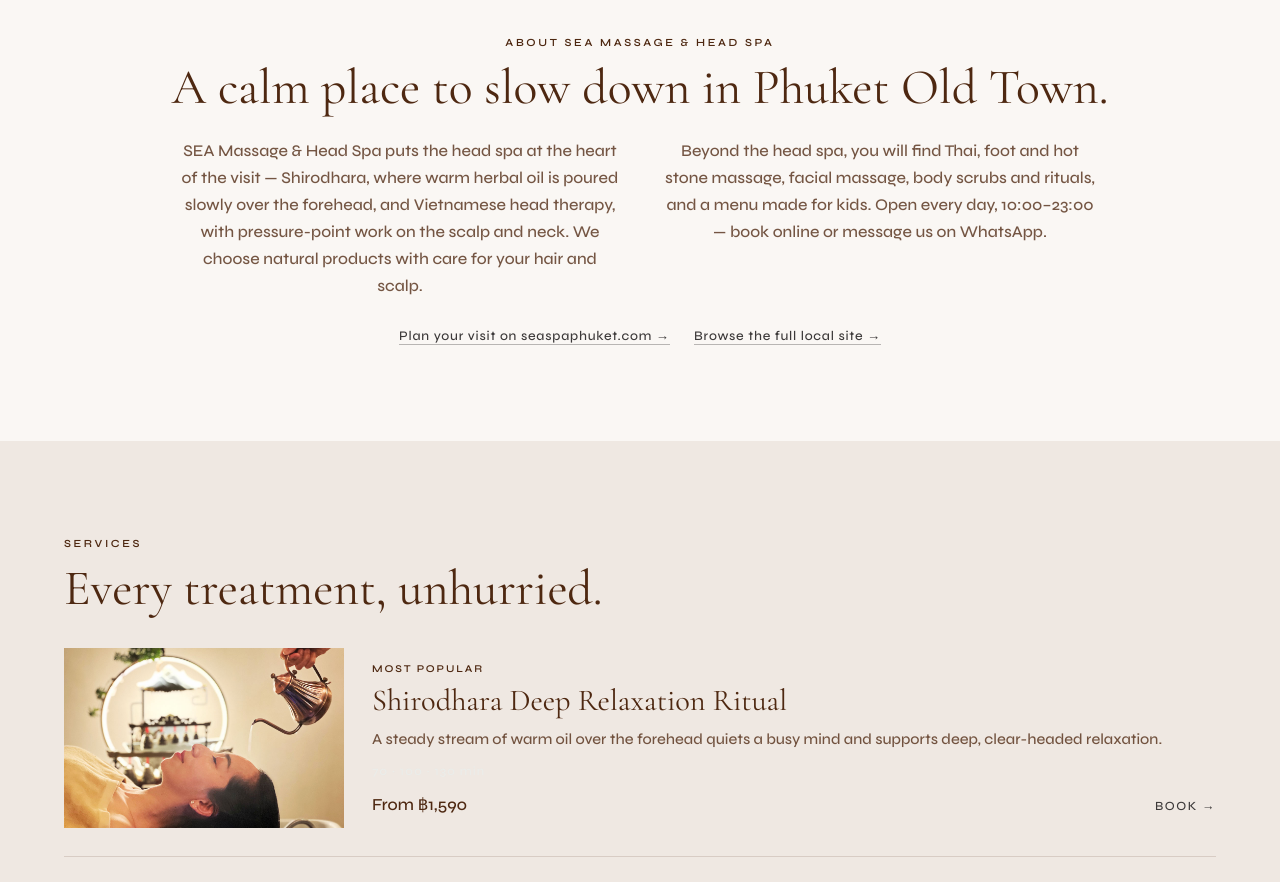
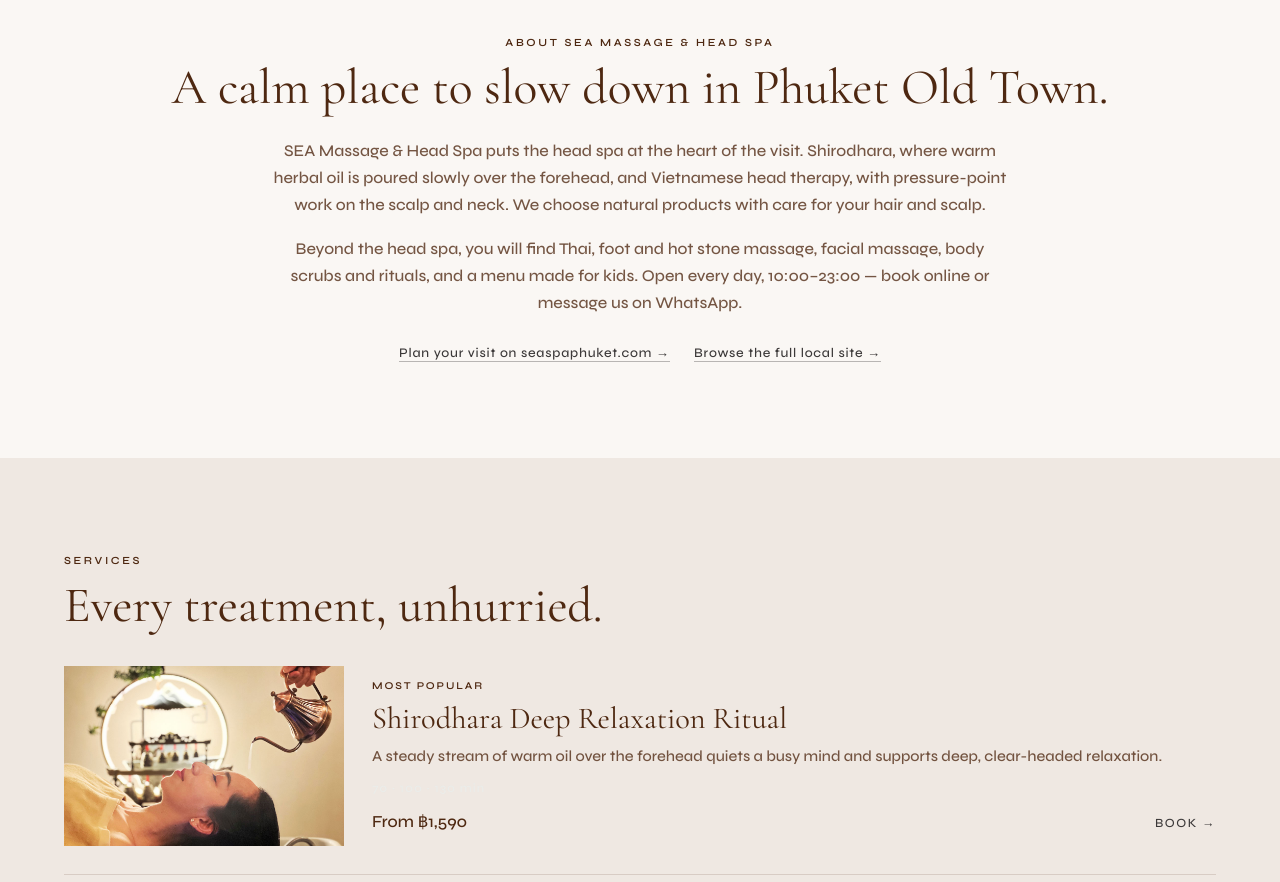
Before and after one commit to Thekpiplus/seaspa-massage, a plain HTML site: page index.html in a window 1280 px wide. Shown: the part 860-1742 px from the top of the page. Drawn offline with nearby package versions, Linux system fonts and the light colour scheme.

Commit message:
Deploy web from d115ae2c05480d89841c91cb376dbf56bb613e8d

```diff
--- a/index.html
+++ b/index.html
@@ -8,7 +8,7 @@
   <link rel="preconnect" href="https://fonts.googleapis.com" />
   <link rel="preconnect" href="https://fonts.gstatic.com" crossorigin />
   <link href="https://fonts.googleapis.com/css2?family=Cormorant+Garamond:ital,wght@0,400;0,600;1,400&family=Syne:wght@500;600;700&display=swap" rel="stylesheet" />
-  <link rel="stylesheet" href="styles.css?v=20261117k" />
+  <link rel="stylesheet" href="styles.css?v=20261117l" />
   <link rel="icon" href="assets/logo.png" />
 </head>
 <body>
@@ -57,7 +57,7 @@
       <p class="section-label">About SEA MASSAGE &amp; HEAD SPA</p>
       <h2>A calm place to slow down in Phuket Old Town.</h2>
       <div class="about-grid">
-        <p>SEA Massage & Head Spa puts the head spa at the heart of the visit — Shirodhara, where warm herbal oil is poured slowly over the forehead, and Vietnamese head therapy, with pressure-point work on the scalp and neck. We choose natural products with care for your hair and scalp.</p>
+        <p>SEA Massage &amp; Head Spa puts the head spa at the heart of the visit. Shirodhara, where warm herbal oil is poured slowly over the forehead, and Vietnamese head therapy, with pressure-point work on the scalp and neck. We choose natural products with care for your hair and scalp.</p>
         <p>Beyond the head spa, you will find Thai, foot and hot stone massage, facial massage, body scrubs and rituals, and a menu made for kids. Open every day, 10:00–23:00 — book online or message us on WhatsApp.</p>
       </div>
       <a class="text-link" href="https://seaspaphuket.com" target="_blank" rel="noopener">Plan your visit on seaspaphuket.com →</a>
--- a/styles.css
+++ b/styles.css
@@ -286,10 +286,10 @@ h2 {
 }
 .about-grid {
   display: grid;
-  grid-template-columns: repeat(2, minmax(0, 1fr));
-  gap: 1.5rem 2.5rem;
+  grid-template-columns: 1fr;
+  gap: 1.1rem;
   margin: 1.4rem auto 0;
-  max-width: 920px;
+  max-width: 46rem;
   text-align: center;
 }
 .about-grid p {
```
